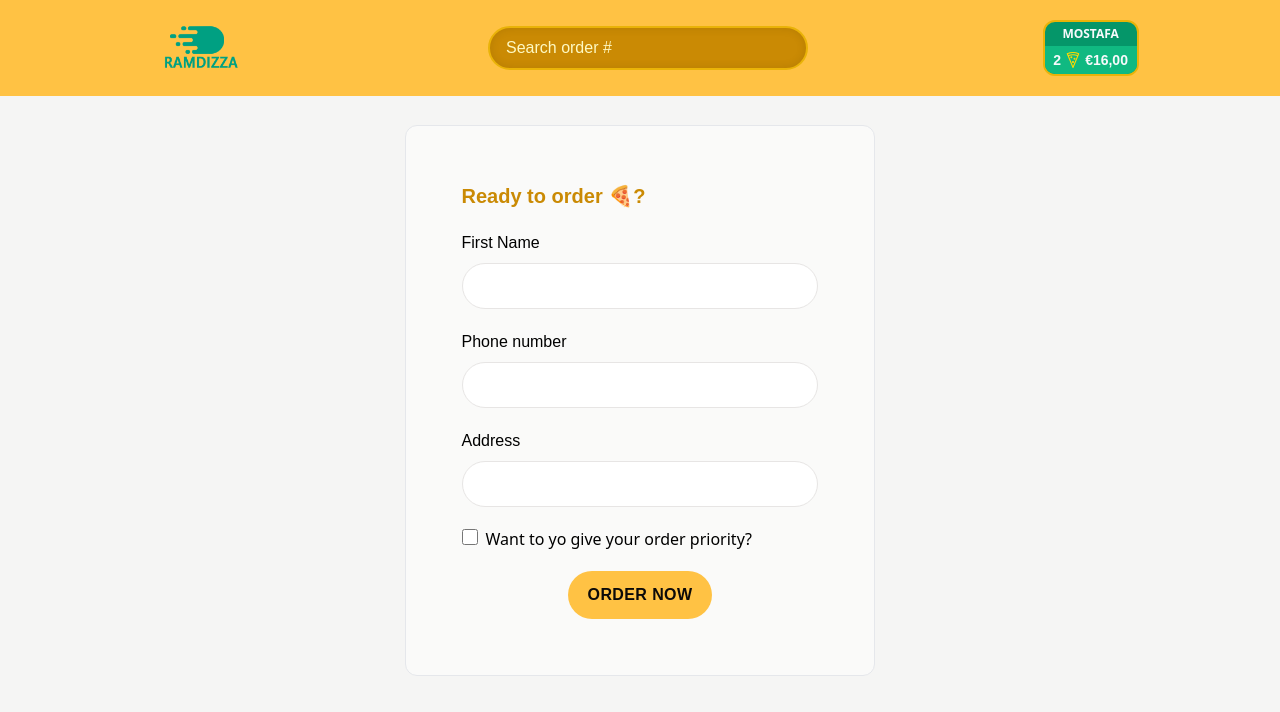
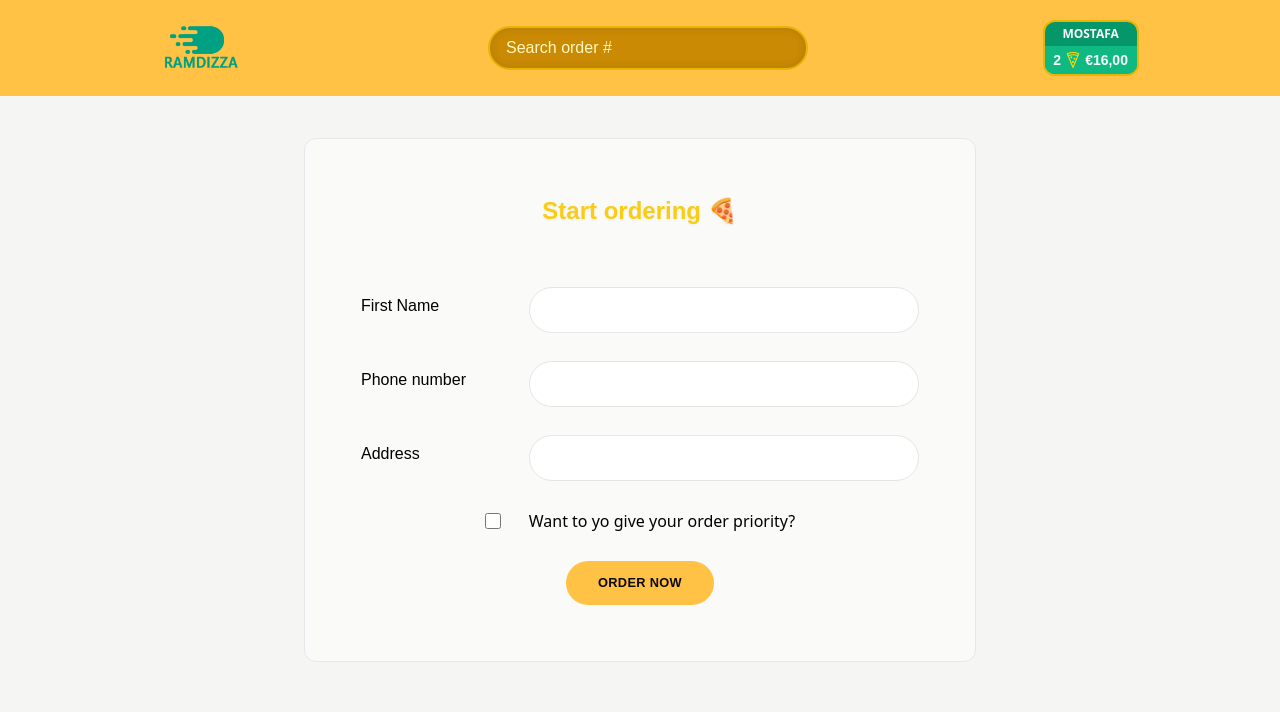
Before and after one commit to Elmostafa01/Ramdizza, a React (Vite) app: page /order/new in a window 1280 px wide. Shown: the top 712 px of the page. Built offline with nearby package versions, Linux system fonts and the light colour scheme.

Commit message:
finishing Order styling

```diff
--- a/src/UI/Mediaicons.jsx
+++ b/src/UI/Mediaicons.jsx
@@ -17,7 +17,7 @@ const Mediaicons = () => {
           </a>
         </div>
         <div className="wsp hover:scale-110 transition-all">
-          <a href="#">
+          <a href="https://www.facebook.com/profile.php?id=61554307084220">
             <SiFacebook size='1.4em' color='#00A082FF'/>
           </a>
         </div>
--- a/src/features/cart/Cart.jsx
+++ b/src/features/cart/Cart.jsx
@@ -55,21 +55,21 @@ function Cart() {
         <div className='flex justify-center items-center gap-4'>
           <Button
           to="/order/new"
-          color="bg-glovo"
+          color="bg-glovo active:scale-105"
           radius="rounded-full"
           hover="hover:bg-yellow-300"
           px="px-5"
           py="py-3"
-          weight="font-[600]"
+          weight="text-sm font-[600]"
           >
             Order pizzas
           </Button>
           <Button
-          color="border-2"
+          color="border-2 focus-ring focus:ring-zinc-100 active:scale-105"
           radius="rounded-full"
           text="text-slate-900 font-bold"
           hover="hover:bg-zinc-800 hover:text-zinc-100"
-          weight="font-600"
+          weight="text-sm font-600"
           px="px-7"
           py="p-3"
           >
--- a/src/features/cart/CartItem.jsx
+++ b/src/features/cart/CartItem.jsx
@@ -14,14 +14,13 @@ function CartItem({ item }) {
       <div className="flex items-center justify-between sm:gap-6">
         <p className="text-sm font-bold">{formatCurrency(totalPrice)}</p>
         <Button
-          color="bg-red-400 hover:bg-red-600"
+          color="bg-red-400 hover:bg-red-600 focus:ring focus:ring-red-200 active:scale-105"
           text="text-slate-50 text-sm"
           px="px-3"
           py="py-1"
           radius="rounded-xl"
           >
           <FaDeleteLeft size="1rem" />
-
         </Button>
       </div>
     </li>
--- a/src/features/order/CreateOrder.jsx
+++ b/src/features/order/CreateOrder.jsx
@@ -41,25 +41,45 @@ function CreateOrder() {
   // const [withPriority, setWithPriority] = useState(false);
   const cart = fakeCart;
 
+
   return (
     <div className="w-screen h-screen flex place-items-center justify-center">
-      <div className="p-14 bg-stone-50  border rounded-xl gap-5  flex flex-col">
-        <h2 className="font-poppins font-semibold text-yellow-600  text-xl">Ready to order 🍕?</h2>
+      <div className="p-14 bg-stone-50 w-full max-w-2xl border rounded-xl gap-5 flex flex-col">
+        <h2 className="font-poppins font-semibold drop-shadow-sm text-yellow-400 text-2xl text-center mb-8">Start ordering 🍕</h2>
         <Form method="POST" className="flex flex-col items-start justify-center gap-5">
-          <div className="w-full">
-            <label className="font-poppins font-s">First Name</label>
-            <input type="text" name="customer" required className="input"/>
+          <div className="w-full flex flex-col gap-2 sm:flex-row sm:items-center">
+            <label className="sm:basis-40 font-poppins">First Name</label>
+            <input
+              type="text"
+              name="customer"
+              required
+              className="input grow"
+            />
           </div>
-          <div className="w-full">
-            <label className="font-poppins font-s">Phone number</label>
-              <input type="tel" name="phone" required className="input"/>
-            {formErrors?.phone && <p>{formErrors.phone}</p>}
+          <div className="w-full flex flex-col gap-2 sm:flex-row sm:items-center">
+            <label className="sm:basis-40 font-poppins">Phone number</label>
+            <div className="grow">
+              <input
+                type="tel"
+                name="phone"
+                required
+                className="input w-full"
+              />
+              {formErrors?.phone && <p className="text-xs font-medium mt-2 bg-red-100 text-red-700 p-2 rounded-md">{formErrors.phone}</p>}
+            </div>
           </div>
-          <div className="w-full">
-            <label className="font-poppins font-s">Address</label>
-            <input type="text" name="address" required className="input"/>
+          <div className="w-full flex flex-col gap-2 sm:flex-row sm:items-center">
+            <label className="sm:basis-40 font-poppins">Address</label>
+            <div className="grow">
+              <input
+                type="text"
+                name="address"
+                required
+                className="input w-full"
+              />
+            </div>
           </div>
-          <div>
+          <div className="mx-auto my-2 flex items-center gap-5">
             <input
               type="checkbox"
               name="priority"
@@ -69,20 +89,24 @@ function CreateOrder() {
               // value={withPriority}
               // onChange={(e) => setWithPriority(e.target.checked)}
             />
-            <label htmlFor="priority">Want to yo give your order priority?</label>
+            <label htmlFor="priority" className="font-medium">Want to yo give your order priority?</label>
           </div>
           <div className="mx-auto">
-            <input type="hidden" name="cart" value={JSON.stringify(cart)}/>
+            <input
+              type="hidden"
+              name="cart"
+              value={JSON.stringify(cart)}
+            />
             <Button
             disabled={isSubmitting}
-            color="bg-glovo"
-            text="text-stone-950"
+            color="bg-glovo focus-ring transition-all focus:ring-yellow-300 active:scale-105"
+            text=" font-poppins text-stone-950 text-[.8rem]"
             hover="hover:bg-yellow-300"
             radius="rounded-full"
             focusBg="focus:bg-yellow-200"
-            px="px-5"
+            px="px-8"
             py="py-3"
-            weight="font-[600]"
+            weight="font-extrabold"
             >
               {isSubmitting ? 'Placing order...' : 'Order now'}
             </Button>
--- a/src/features/order/Order.jsx
+++ b/src/features/order/Order.jsx
@@ -1,12 +1,9 @@
 // Test ID: IIDSAT
-
 import { useLoaderData } from "react-router-dom";
 import { getOrder } from "../../services/apiRestaurant";
-import {
-  calcMinutesLeft,
-  formatCurrency,
-  formatDate,
-} from "../../utilities/helpers";
+import { calcMinutesLeft,formatCurrency,formatDate } from "../../utilities/helpers";
+import { TbArrowBigUpLines } from "react-icons/tb";
+import { TbToolsKitchen3 } from "react-icons/tb";
 
 
 function Order() {
@@ -24,23 +21,36 @@ function Order() {
   const deliveryIn = calcMinutesLeft(estimatedDelivery);
 
   return (
-    <div>
-      <div>
-        <h2>Status</h2>
-
-        <div>
-          {priority && <span>Priority</span>}
-          <span>{status} order</span>
+    <div className="space-y-8 p-14 bg-stone-50 w-full max-w-2xl border rounded-xl">
+      <div className="flex items-center flex-wrap justify-between gap-8">
+        <h2 className="inline-flex gap-2 text-xl font-semibold font-poppins">
+          <span className="text-yellow-400">Order #{id}</span>
+        </h2>
+        <div className="space-x-2">
+          {priority &&
+          <div
+            className="inline-flex">
+            <span className="flex items-center gap-2 bg-yellow-100 ring-1 ring-yellow-600 rounded-full py-1 px-3 text-sm uppercase
+            font-semibold text-yellow-600 tracking-wide">
+              <TbArrowBigUpLines /> Priority
+            </span>
+          </div>}
+          <div className="inline-flex">
+              <span className="flex items-center gap-2 text-sm text-emerald-600 uppercase font-semibold
+              ring-1 ring-emerald-400 bg-emerald-100 rounded-full px-4 py-[5px]">
+              <TbToolsKitchen3 />{status} order
+            </span>
+          </div>
         </div>
       </div>
 
-      <div>
-        <p>
+      <div className="flex items-center flex-wrap justify-between gap-8 bg-stone-100 rounded-2xl p-5">
+        <p className="font-medium">
           {deliveryIn >= 0
             ? `Only ${calcMinutesLeft(estimatedDelivery)} minutes left 😃`
             : "Order should have arrived"}
         </p>
-        <p>(Estimated delivery: {formatDate(estimatedDelivery)})</p>
+        <p className="text-xs text-stone-500">(Estimated delivery: {formatDate(estimatedDelivery)})</p>
       </div>
 
       <div>
--- a/src/features/user/CreateUser.jsx
+++ b/src/features/user/CreateUser.jsx
@@ -34,9 +34,9 @@ function CreateUser() {
       {username !== '' && (
         <div className='mt-6 flex justify-center overflow-hidden'>
           <Button
-          color="bg-zinc-900"
+          color="bg-zinc-900 focus-ring focus:ring-zinc-100"
           text="text-slate-100 text-sm font-extrabold"
-          hover="hover:bg-zinc-700"
+          hover="hover:bg-emerald-700"
           focusBg="hover:bg-zinc-700"
           px="px-6"
           py="py-4"
--- a/src/index.css
+++ b/src/index.css
@@ -6,7 +6,7 @@
   .input {
     @apply rounded-full border border-stone-200 px-4 py-2 text-sm mt-2
     transition-all duration-300 focus:outline-none focus:ring focus:ring-yellow-400
-    w-full md:px-6 md:py-3
+    md:px-6 md:py-3
   }
 }
 
--- a/src/services/apiRestaurant.js
+++ b/src/services/apiRestaurant.js
@@ -6,7 +6,6 @@ export async function getMenu() {
   if (!res.ok) throw Error('Failed getting menu');
 
   const { data } = await res.json();
-  console.log(data);
   return data;
 }
 
```
